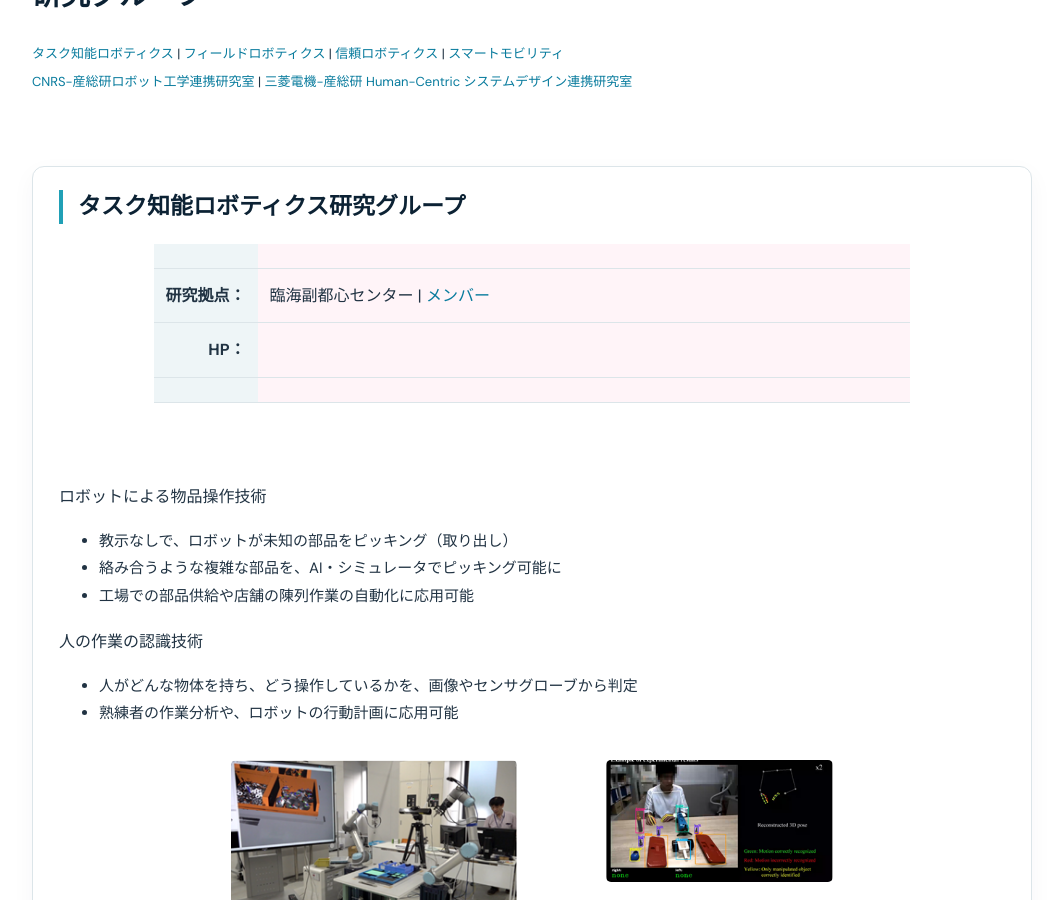
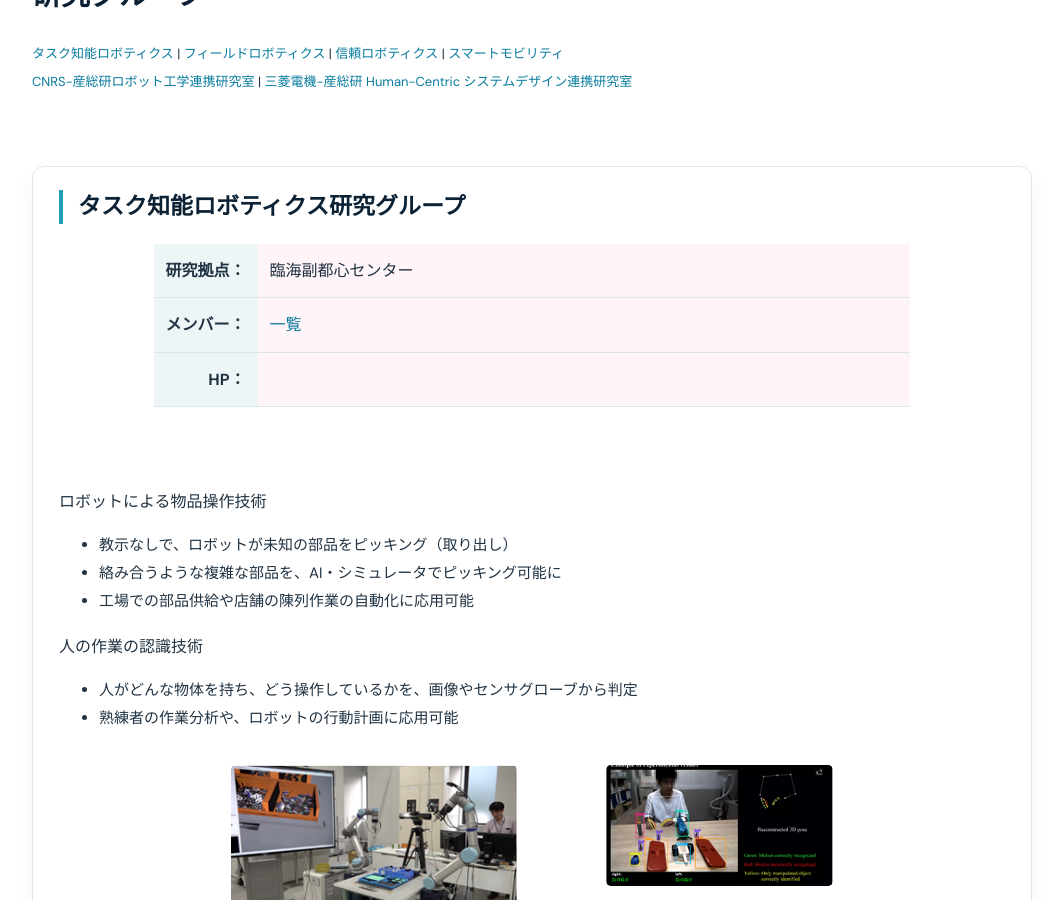
Before and after one commit to isri-aist/isri-aist.github.io, a Jekyll site: the page built from ja/groups/index.md, in a window 1280 px wide and 900 px high, scrolled down 450 px. Shown: the whole window, without its empty margins (108-1171 px from the left). Built offline with Jekyll 4.4.1, drawn with Linux system fonts in a browser that asks for light colours.

Commit message:
Refactor research group table layout and links
Updated the table structure for the research group section to improve formatting and added member links.

```diff
--- a/ja/groups/index.md
+++ b/ja/groups/index.md
@@ -13,30 +13,22 @@ permalink: /ja/groups/
 <a id="tirrg" name="tirrg"></a><br/>
 <div class="group_container">
 <h2>タスク知能ロボティクス研究グループ </h2>
-<table bgcolor="#fff4f8" border="0" cellpadding="3" cellspacing="0" width="100%">
-<tbody>
-<tr>
-<th align="right" height="2" style="text-align : right;" valign="top"></th>
-<td align="left" height="2" valign="top"></td>
-<td align="left" valign="top" width="2"></td>
-</tr>
-<tr>
-<th align="right" style="text-align : right;" valign="top" width="90"><nobr>研究拠点：</nobr></th>
-<td align="left" valign="top">臨海副都心センター | <a href="{{ '/ja/member/#tirrg' | relative_url }}" target="_self">メンバー</a></td>
-<td align="left" valign="top" width="2"></td>
-</tr>
-<tr>
-<th align="right" style="text-align : right;" valign="top">HP：</th>
-<td align="left" valign="top"></td>
-<td align="left" valign="top"></td>
-</tr>
-<tr>
-<th align="right" height="2" style="text-align : right;" valign="top"></th>
-<td align="left" height="2" valign="top"></td>
-<td align="left" height="2" valign="top" width="2"></td>
-</tr>
-</tbody>
-</table>
+<table border="0" width="100%" cellspacing="0" cellpadding="3" bgcolor="#fff4f8">
+          <tbody>
+            <tr>
+              <th align="right" valign="top" style="text-align : right;" width="90"><nobr>研究拠点：</nobr></th>
+              <td valign="top" align="left">臨海副都心センター</td>
+            </tr>
+            <tr>
+              <th align="right" valign="top" style="text-align : right;">メンバー：</th>
+              <td valign="top" align="left"><a href="{{ '/ja/member/#tirrg' | relative_url }}" target="_self">一覧</a></td>
+            </tr>
+            <tr>
+              <th align="right" valign="top" style="text-align : right;">HP：</th>
+              <td valign="top" align="left"></td>
+            </tr>
+          </tbody>
+        </table>
 <br/>
 <br/>
 <font class="group_subheading">ロボットによる物品操作技術</font>
```
